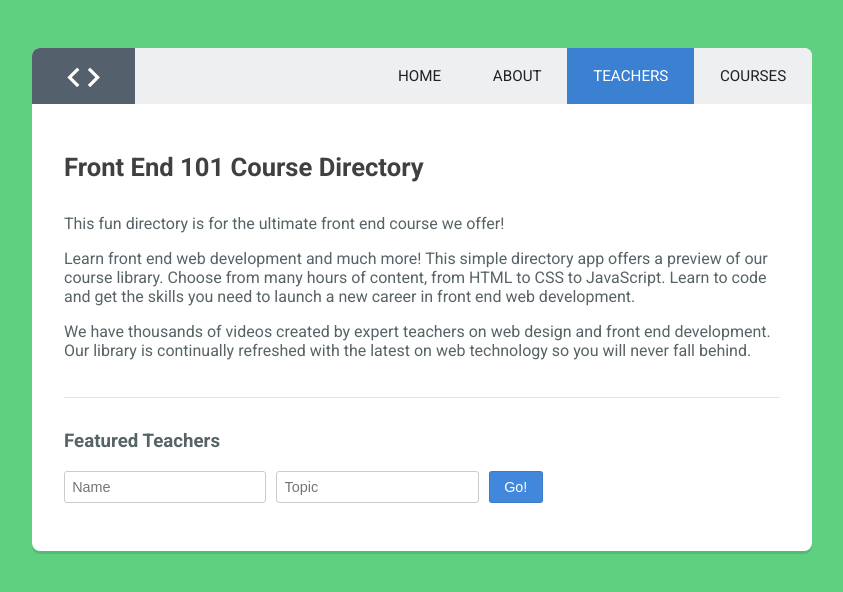
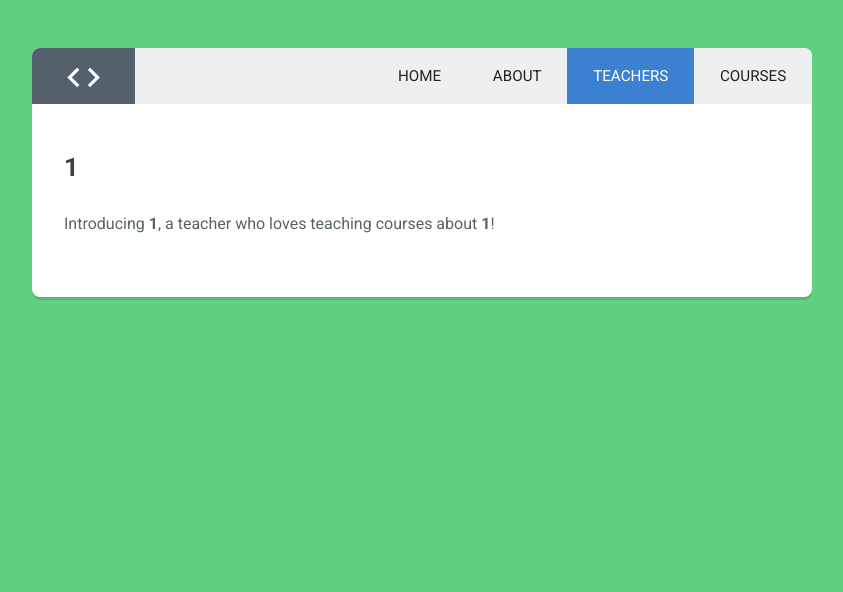
Before and after one commit to heeyupchung/course-directory, a React (Create React App) app: page /teachers/1/1 in a window 1280 px wide. Shown: the top 592 px of the page, without its empty margins (218-1061 px from the left). Built offline with nearby package versions, Linux system fonts and the light colour scheme.

Commit message:
update default path

```diff
--- a/src/components/App.js
+++ b/src/components/App.js
@@ -20,7 +20,7 @@ const App = () => (
     <div className="container">
       <Header />
       <Switch>
-        <Route path={process.env.PUBLIC_URL + '/'} component={Home} />
+        <Route exact path={process.env.PUBLIC_URL + '/'} component={Home} />
         <Route path="/about" render={ () => <About title='About' /> } />
         <Route exact path="/teachers" component={Teachers} />
         <Route path="/teachers/:topic/:name" component={Featured} />
```
